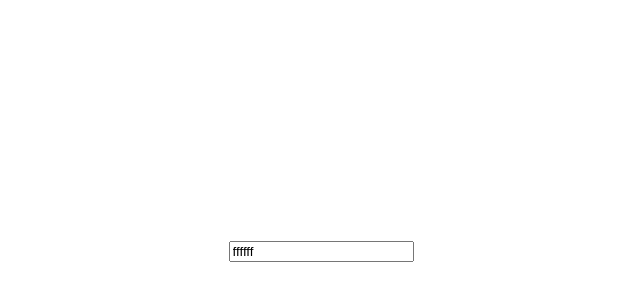
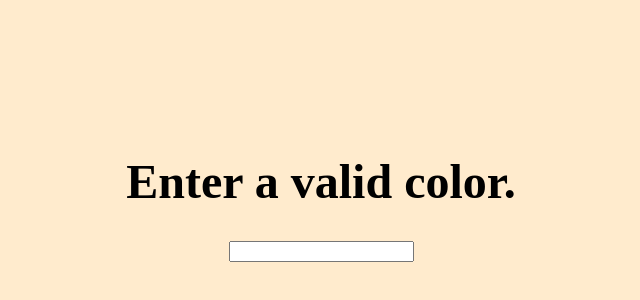
Before and after one commit to calbers1/colors, a React (Create React App) app: page / in a window 1280 px wide. Shown: the part 208-508 px from the top of the page, without its empty margins (319-959 px from the left). Built offline with nearby package versions, Linux system fonts and the light colour scheme; a web font is replaced by a local one.

Commit message:
add start case

```diff
--- a/package.json
+++ b/package.json
@@ -7,6 +7,7 @@
     "@testing-library/jest-dom": "^5.16.1",
     "@testing-library/react": "^11.2.7",
     "@testing-library/user-event": "^12.8.3",
+    "gh-pages": "^3.2.3",
     "react": "^17.0.2",
     "react-dom": "^17.0.2",
     "react-scripts": "4.0.3",
@@ -14,6 +15,8 @@
   },
   "scripts": {
     "start": "react-scripts start",
+    "predeploy": "npm run build",
+    "deploy": "gh-pages -d build",
     "build": "react-scripts build",
     "test": "react-scripts test",
     "eject": "react-scripts eject"
--- a/src/App.css
+++ b/src/App.css
@@ -7,6 +7,7 @@
   justify-content: center;
   height: 100vh;
   width: 100vw;
+  background-color: blanchedalmond;
 }
 
 .App-logo {
--- a/src/components/Colors/Colors.js
+++ b/src/components/Colors/Colors.js
@@ -4,7 +4,7 @@ import styles from "./Colors.module.css";
 import { useState, useEffect } from "react";
 
 const Colors = (props) => {
-  const [color, setColor] = useState("ffffff");
+  const [color, setColor] = useState("");
   const [isHex, setIsHex] = useState(false);
   const [colorLabel, setColorLabel] = useState("Enter a valid color.");
   const [textColor, setTextColor] = useState("black");
@@ -58,6 +58,7 @@ const Colors = (props) => {
   };
 
   useEffect(() => {
+    if (color != "") {
       var element = document.getElementById("App");
       var bgColor = window
         .getComputedStyle(element, null)
@@ -68,6 +69,7 @@ const Colors = (props) => {
         setTextColor("white");
       } else {
         setTextColor("black");
+      }
     }
   }, [colorLabel]);
 
```
Also changed, not shown: 1 other file (tests, documents, lock files or other folders). Lines whose indentation alone changed are shown as unchanged.
